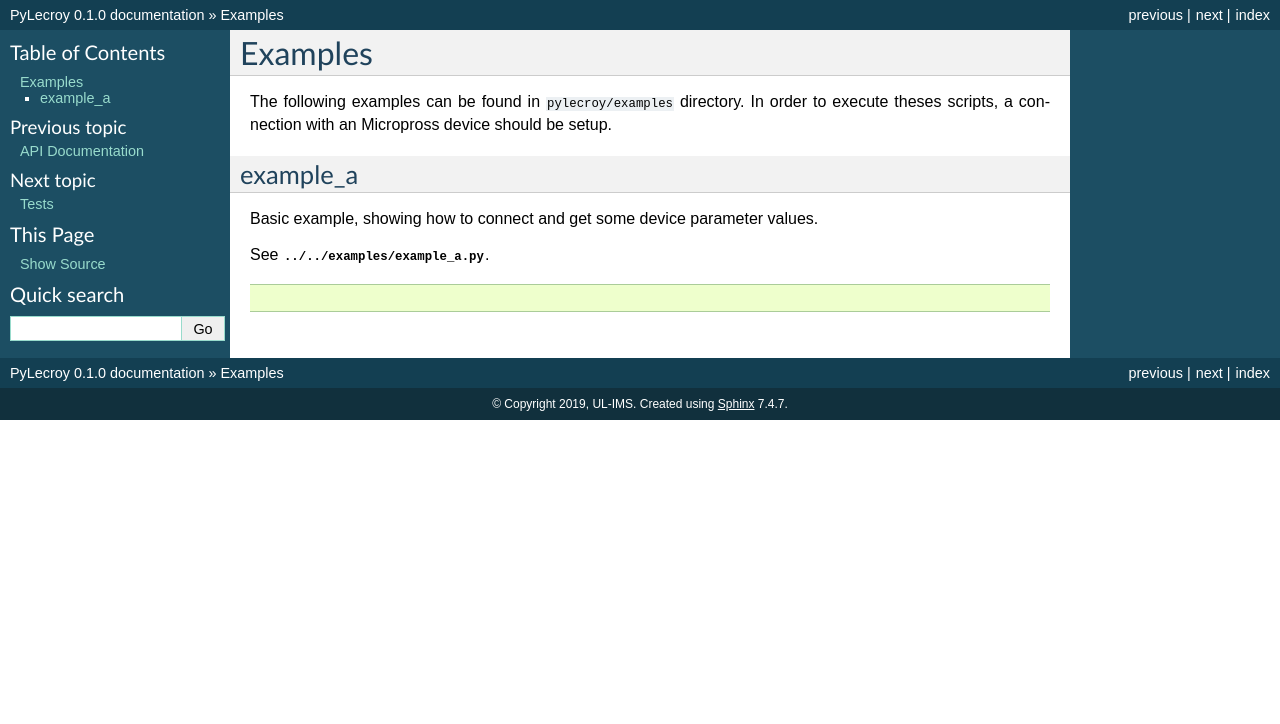
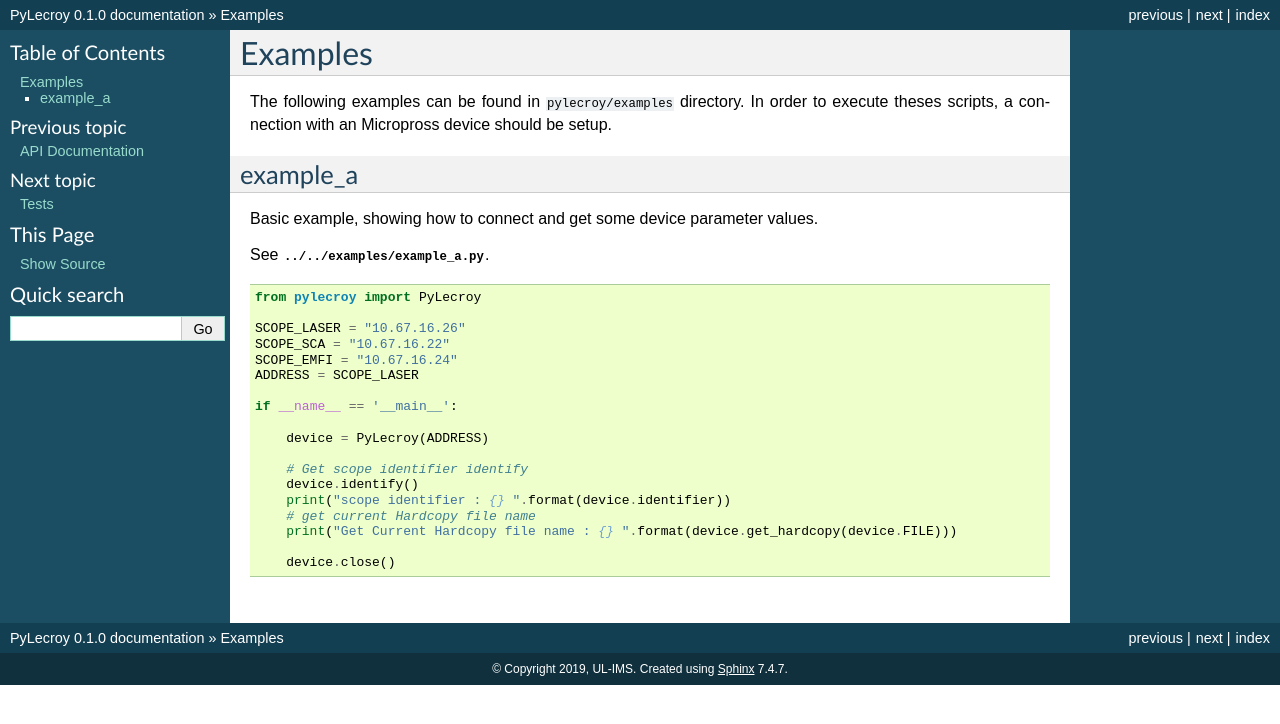
Before and after one commit to durufle/pylecroy, a Sphinx documentation site: the page built from docs/source/sample.rst, in a window 1280 px wide. Shown: the top 724 px of the page. Built offline with Sphinx 7.4.7, drawn with Linux system fonts in a browser that asks for light colours.

```diff
--- a/docs/source/api.rst
+++ b/docs/source/api.rst
@@ -2,4 +2,5 @@ API Documentation
 =================
 
 .. automodule:: pylecroy
-   :members:
+    :members:
+    :private-members:
--- a/docs/source/conf.py
+++ b/docs/source/conf.py
@@ -12,7 +12,7 @@
 #
 import os
 import sys
-sys.path.insert(0, os.path.abspath('.'))
+sys.path.insert(0, os.path.abspath('../..'))
 
 
 # -- Project information -----------------------------------------------------
@@ -27,6 +27,9 @@ release = '0.1.0'
 
 # -- General configuration ---------------------------------------------------
 
+# master document
+master_doc = 'index'
+
 # Add any Sphinx extension module names here, as strings. They can be
 # extensions coming with Sphinx (named 'sphinx.ext.*') or your custom
 # ones.
@@ -37,7 +40,7 @@ extensions = [
 ]
 
 # Add any paths that contain templates here, relative to this directory.
-templates_path = ['_templates']
+# templates_path = ['_templates']
 
 # List of patterns, relative to source directory, that match files and
 # directories to ignore when looking for source files.
@@ -55,4 +58,4 @@ html_theme = 'classic'
 # Add any paths that contain custom static files (such as style sheets) here,
 # relative to this directory. They are copied after the builtin static files,
 # so a file named "default.css" will overwrite the builtin "default.css".
-html_static_path = ['_static']
+# html_static_path = ['_static']
--- a/docs/source/sample.rst
+++ b/docs/source/sample.rst
@@ -10,3 +10,22 @@ Basic example, showing how to connect and get some device parameter values.
 See :download:`../../examples/example_a.py`.
 
 .. code-block:: python
+
+    from pylecroy import PyLecroy
+
+    SCOPE_LASER = "10.67.16.26"
+    SCOPE_SCA = "10.67.16.22"
+    SCOPE_EMFI = "10.67.16.24"
+    ADDRESS = SCOPE_LASER
+
+    if __name__ == '__main__':
+
+        device = PyLecroy(ADDRESS)
+
+        # Get scope identifier identify
+        device.identify()
+        print("scope identifier : {} ".format(device.identifier))
+        # get current Hardcopy file name
+        print("Get Current Hardcopy file name : {} ".format(device.get_hardcopy(device.FILE)))
+
+        device.close()
```
Also changed, not shown: .gitlab-ci.yml (added), 1 other file.
